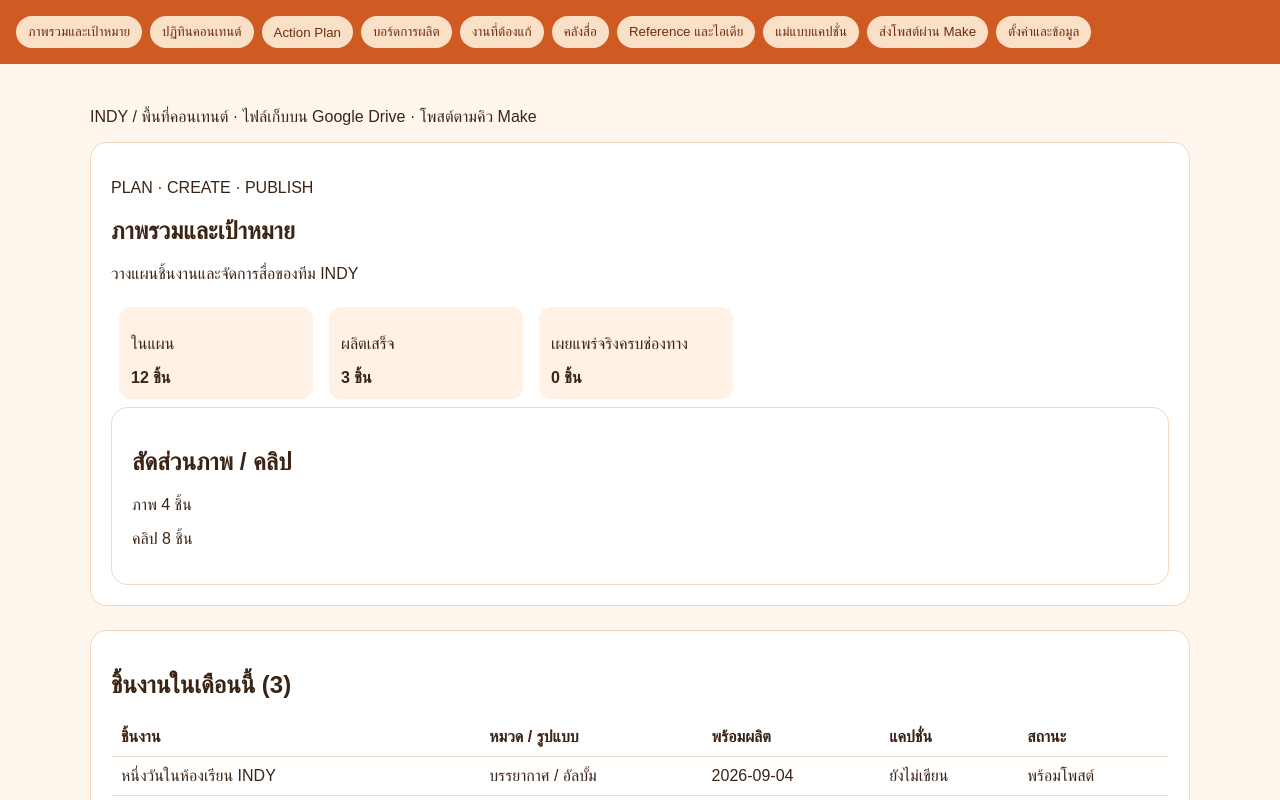
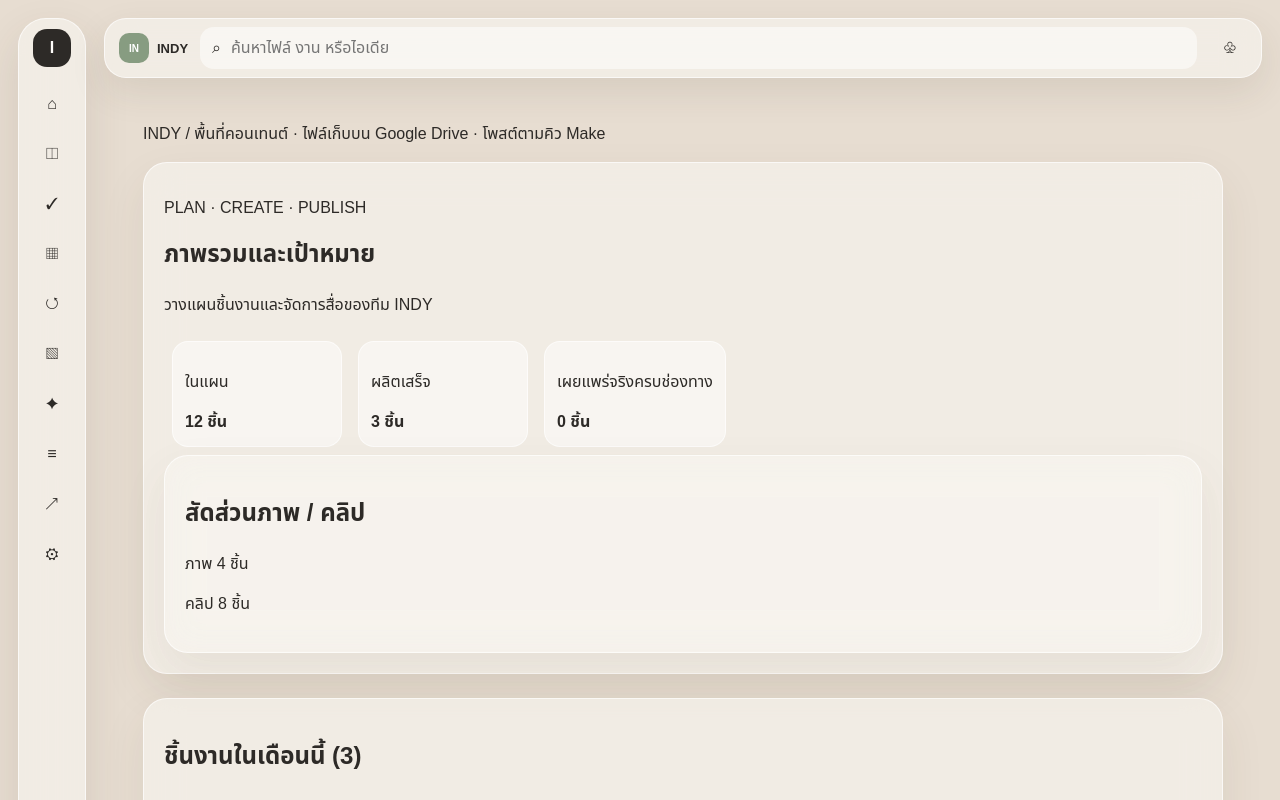
Before and after one commit to jeeranakraisomsuk-hue/content-agent, a Next.js app in the folder apps/indy-content-studio/: page / in a window 1280 px wide. Shown: the top 800 px of the page. Built offline with nearby package versions, Linux system fonts and the light colour scheme.

Commit message:
feat: add soft glass dashboard shell

```diff
--- a/apps/indy-content-studio/app/AppShell.tsx
+++ b/apps/indy-content-studio/app/AppShell.tsx
@@ -1,29 +1,42 @@
 import type { ReactNode } from "react";
 
 const navigationItems = [
-  "ภาพรวมและเป้าหมาย",
-  "ปฏิทินคอนเทนต์",
-  "Action Plan",
-  "บอร์ดการผลิต",
-  "งานที่ต้องแก้",
-  "คลังสื่อ",
-  "Reference และไอเดีย",
-  "แม่แบบแคปชั่น",
-  "ส่งโพสต์ผ่าน Make",
-  "ตั้งค่าและข้อมูล",
+  { label: "ภาพรวมและเป้าหมาย", icon: "⌂" },
+  { label: "ปฏิทินคอนเทนต์", icon: "◫" },
+  { label: "Action Plan", icon: "✓" },
+  { label: "บอร์ดการผลิต", icon: "▦" },
+  { label: "งานที่ต้องแก้", icon: "↺" },
+  { label: "คลังสื่อ", icon: "▧" },
+  { label: "Reference และไอเดีย", icon: "✦" },
+  { label: "แม่แบบแคปชั่น", icon: "≡" },
+  { label: "ส่งโพสต์ผ่าน Make", icon: "↗" },
+  { label: "ตั้งค่าและข้อมูล", icon: "⚙" },
 ];
 
 export function AppShell({ children }: { children: ReactNode }) {
   return (
-    <div>
+    <div className="app-shell">
       <nav aria-label="เมนูแดชบอร์ด">
-        {navigationItems.map((label) => (
-          <button key={label} type="button">
-            {label}
+        <div className="rail-brand" aria-label="INDY Content Studio">I</div>
+        {navigationItems.map(({ label, icon }) => (
+          <button key={label} type="button" className="rail-button" aria-label={label} data-tooltip={label}>
+            <span aria-hidden="true">{icon}</span>
+            <span className="rail-label">{label}</span>
           </button>
         ))}
       </nav>
-      {children}
+      <div className="workspace-frame">
+        <header className="command-capsule">
+          <div className="profile-chip" aria-label="โปรไฟล์ INDY"><span aria-hidden="true">IN</span><span>INDY</span></div>
+          <label className="workspace-search">
+            <span aria-hidden="true">⌕</span>
+            <span className="sr-only">ค้นหา</span>
+            <input placeholder="ค้นหาไฟล์ งาน หรือไอเดีย" type="search" />
+          </label>
+          <button className="notification-button" type="button" aria-label="การแจ้งเตือน"><span aria-hidden="true">♧</span></button>
+        </header>
+        {children}
+      </div>
     </div>
   );
 }
--- a/apps/indy-content-studio/app/globals.css
+++ b/apps/indy-content-studio/app/globals.css
@@ -1,11 +1,46 @@
-:root { color: #3c2415; background: #fff7ed; font-family: Arial, sans-serif; }
-body { margin: 0; }
-nav { background: #cf5a22; display: flex; flex-wrap: wrap; gap: 8px; padding: 16px; }
-nav button { border: 0; border-radius: 999px; background: #fbe0c8; color: #6d2d0e; padding: 8px 12px; }
-main { max-width: 1100px; margin: auto; padding: 28px; }
+:root {
+  --canvas: #e7ddd1;
+  --glass: rgba(246, 243, 238, 0.68);
+  --ink: #2d2a27;
+  --sage: #879c81;
+  --coral: #c97868;
+  --glass-border: rgba(255, 255, 255, 0.64);
+  --focus: #466343;
+  color: var(--ink);
+  background: var(--canvas);
+  font-family: Arial, "Noto Sans Thai", sans-serif;
+}
+
+* { box-sizing: border-box; }
+body { margin: 0; min-width: 320px; background: var(--canvas); }
+button, input { font: inherit; }
+button { color: inherit; }
+button:focus-visible, input:focus-visible { outline: 3px solid var(--focus); outline-offset: 3px; }
+
+.app-shell { min-height: 100vh; display: flex; padding: 18px; gap: 18px; }
+nav { width: 68px; display: flex; flex: 0 0 auto; flex-direction: column; align-items: center; gap: 8px; padding: 10px; background: var(--glass); border: 1px solid var(--glass-border); border-radius: 28px; box-shadow: 0 18px 45px rgba(73, 58, 44, 0.12); backdrop-filter: blur(18px); }
+.rail-brand { display: grid; width: 38px; height: 38px; place-items: center; margin-bottom: 8px; border-radius: 14px; background: var(--ink); color: #fffdfa; font-weight: 800; }
+.rail-button, .notification-button { position: relative; display: grid; width: 42px; height: 42px; place-items: center; border: 0; border-radius: 14px; background: transparent; cursor: pointer; transition: background-color 160ms ease, color 160ms ease, transform 160ms ease; }
+.rail-button:hover, .rail-button:focus-visible, .notification-button:hover { background: rgba(255, 255, 255, 0.58); color: var(--sage); }
+.rail-button::after { position: absolute; z-index: 2; left: calc(100% + 12px); width: max-content; max-width: 220px; padding: 7px 10px; border-radius: 9px; background: var(--ink); color: #fffdfa; content: attr(data-tooltip); font-size: 12px; opacity: 0; pointer-events: none; transform: translateX(-4px); transition: opacity 160ms ease, transform 160ms ease; }
+.rail-button:hover::after, .rail-button:focus-visible::after { opacity: 1; transform: translateX(0); }
+.rail-label, .sr-only { position: absolute; width: 1px; height: 1px; overflow: hidden; clip: rect(0, 0, 0, 0); white-space: nowrap; }
+
+.workspace-frame { min-width: 0; flex: 1; }
+.command-capsule { display: flex; align-items: center; gap: 12px; width: min(100%, 1180px); min-height: 60px; margin: 0 auto; padding: 8px 10px 8px 14px; border: 1px solid var(--glass-border); border-radius: 22px; background: var(--glass); box-shadow: 0 14px 36px rgba(73, 58, 44, 0.1); backdrop-filter: blur(18px); }
+.profile-chip { display: flex; align-items: center; gap: 8px; font-size: 13px; font-weight: 700; }
+.profile-chip span:first-child { display: grid; width: 30px; height: 30px; place-items: center; border-radius: 10px; background: var(--sage); color: white; font-size: 10px; }
+.workspace-search { display: flex; flex: 1; align-items: center; gap: 8px; min-width: 0; padding: 0 12px; border-radius: 14px; background: rgba(255, 255, 255, 0.5); }
+.workspace-search input { width: 100%; min-width: 0; border: 0; outline: 0; background: transparent; color: var(--ink); line-height: 40px; }
+.workspace-search:focus-within { box-shadow: 0 0 0 3px var(--focus); }
+
+main { width: min(100%, 1100px); margin: 0 auto; padding: 28px 10px; }
 .dashboard-preview { display: grid; gap: 24px; }
-section { background: white; border: 1px solid #f3d6c0; border-radius: 16px; padding: 20px; }
-article { display: inline-block; min-width: 170px; margin: 8px; padding: 12px; border-radius: 12px; background: #fff1e5; }
+section { border: 1px solid var(--glass-border); border-radius: 24px; padding: 20px; background: var(--glass); box-shadow: 0 18px 45px rgba(73, 58, 44, 0.08); backdrop-filter: blur(18px); }
+article { display: inline-block; min-width: 170px; margin: 8px; padding: 12px; border: 1px solid var(--glass-border); border-radius: 16px; background: rgba(255, 255, 255, 0.46); }
 table { width: 100%; border-collapse: collapse; }
-th, td { border-bottom: 1px solid #f0ded0; padding: 10px; text-align: left; }
-button:disabled { opacity: .5; }
+th, td { border-bottom: 1px solid rgba(45, 42, 39, 0.12); padding: 10px; text-align: left; }
+button:disabled { opacity: .5; cursor: not-allowed; }
+
+@media (max-width: 700px) { .app-shell { padding: 10px; gap: 10px; } nav { width: 56px; padding: 7px; border-radius: 20px; } .rail-button { width: 38px; height: 38px; } .profile-chip span:last-child { display: none; } }
+@media (prefers-reduced-motion: reduce) { *, *::before, *::after { scroll-behavior: auto !important; transition-duration: 0.01ms !important; animation-duration: 0.01ms !important; animation-iteration-count: 1 !important; } }
```
Also changed, not shown: apps/indy-content-studio/features/dashboard/dashboard-model.ts (added, +24 -0 lines), 2 other files (tests, documents, lock files or other folders).
